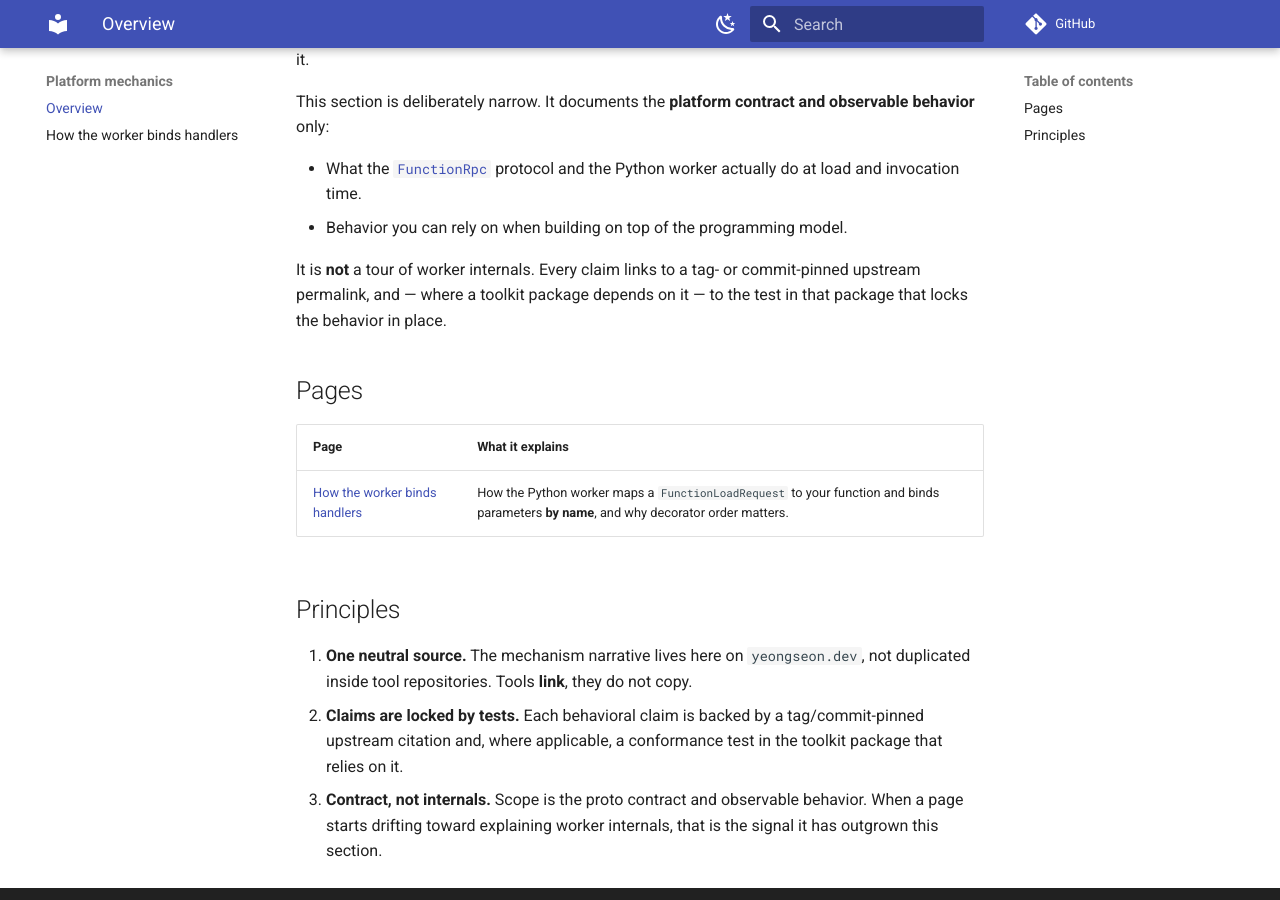
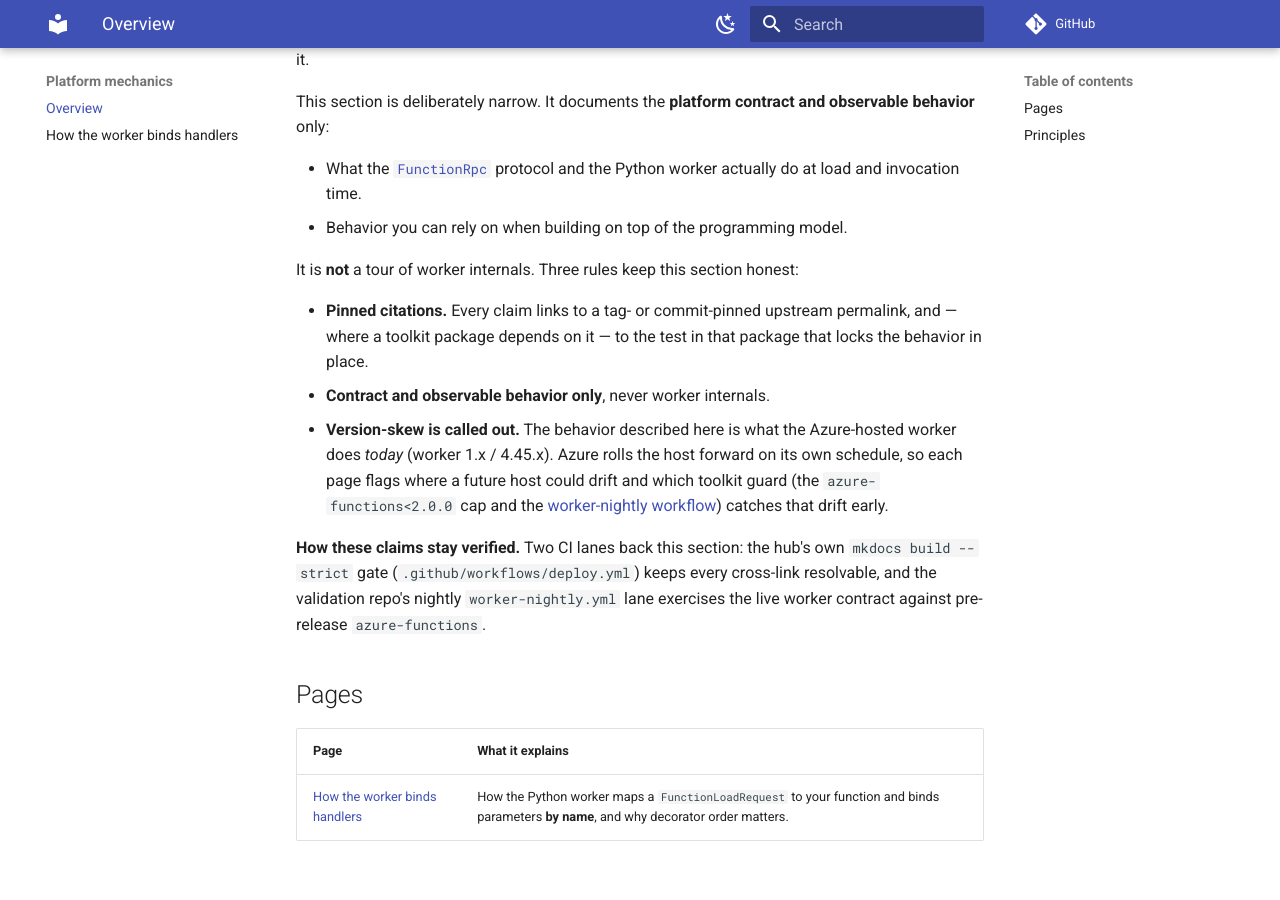
Before and after one commit to yeongseon/yeongseon.github.io, an MkDocs documentation site: the page built from docs/azure-functions-python/platform/index.md, in a window 1280 px wide and 900 px high, scrolled down 283 px. Built offline with MkDocs 1.6.1 and Material for MkDocs 9.7.7, drawn with Linux system fonts in a browser that asks for light colours; comment, search, counter and statistics services are not loaded.

Commit message:
docs: add version-skew notice, CI provenance, and existing-test links

```diff
--- a/docs/azure-functions-python/platform/index.md
+++ b/docs/azure-functions-python/platform/index.md
@@ -17,9 +17,23 @@ observable behavior** only:
   protocol and the Python worker actually do at load and invocation time.
 - Behavior you can rely on when building on top of the programming model.
 
-It is **not** a tour of worker internals. Every claim links to a tag- or
-commit-pinned upstream permalink, and — where a toolkit package depends on it —
-to the test in that package that locks the behavior in place.
+It is **not** a tour of worker internals. Three rules keep this section honest:
+
+- **Pinned citations.** Every claim links to a tag- or commit-pinned upstream
+  permalink, and — where a toolkit package depends on it — to the test in that
+  package that locks the behavior in place.
+- **Contract and observable behavior only**, never worker internals.
+- **Version-skew is called out.** The behavior described here is what the
+  Azure-hosted worker does *today* (worker 1.x / 4.45.x). Azure rolls the host
+  forward on its own schedule, so each page flags where a future host could
+  drift and which toolkit guard (the `azure-functions<2.0.0` cap and the
+  [worker-nightly workflow](https://github.com/yeongseon/azure-functions-validation-python/blob/main/.github/workflows/worker-nightly.yml))
+  catches that drift early.
+
+**How these claims stay verified.** Two CI lanes back this section: the hub's own
+`mkdocs build --strict` gate (`.github/workflows/deploy.yml`) keeps every
+cross-link resolvable, and the validation repo's nightly `worker-nightly.yml`
+lane exercises the live worker contract against pre-release `azure-functions`.
 
 ## Pages
 
```
Also changed, not shown: docs/azure-functions-python/platform/how-the-worker-binds-handlers.md (+21 -1 lines).
